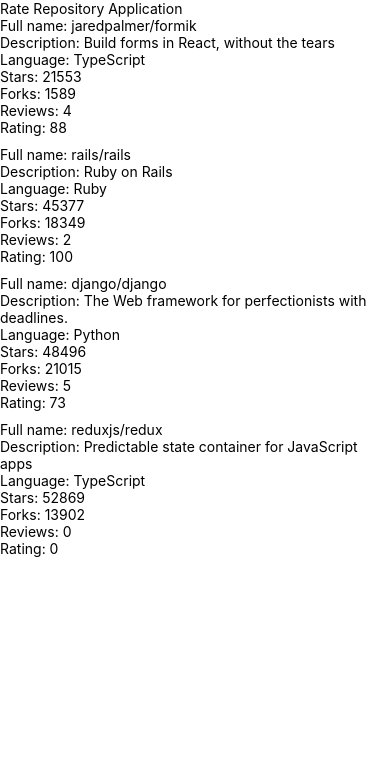
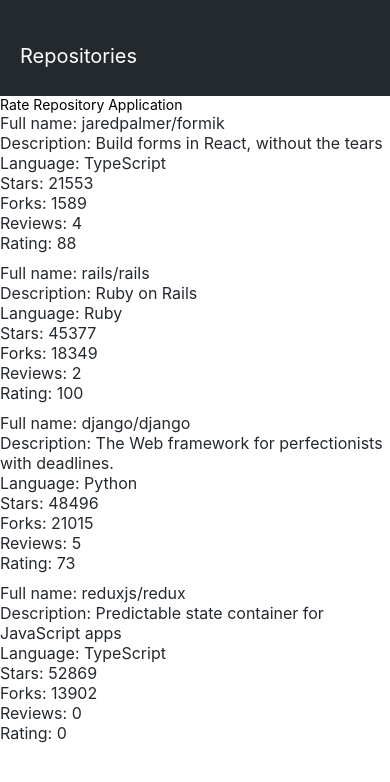
Before and after one commit to onoprienko/full-stack-open-react-native-2026, a React Native app in the folder rate-repository-app/: screen / in a window 390 px wide. Shown: the top 782 px of the page. Built offline with nearby package versions, Linux system fonts and the light colour scheme.

Commit message:
feat: add The app bar (4)

```diff
--- /dev/null
+++ b/rate-repository-app/src/components/AppBar.jsx
@@ -0,0 +1,34 @@
+import { View, StyleSheet, Pressable, Text } from 'react-native';
+import Constants from 'expo-constants';
+import theme from '../theme';
+
+const styles = StyleSheet.create({
+  container: {
+    paddingTop: Constants.statusBarHeight || 44,
+    backgroundColor: theme.colors.textPrimary,
+    paddingBottom: 28,
+    paddingLeft: 20,
+    paddingRight: 20,
+  },
+  text: {
+    color: theme.colors.textLight,
+    fontSize: theme.fontSizes.subheading,
+    fontWeight: theme.fontSizes.bold,
+  },
+});
+
+const AppBar = () => {
+  return (
+    <View style={styles.container}>
+      <Pressable
+        onPress={() => {
+          console.log('🧈');
+        }}
+      >
+        <Text style={styles.text}>Repositories</Text>
+      </Pressable>
+    </View>
+  );
+};
+
+export default AppBar;
--- /dev/null
+++ b/rate-repository-app/src/components/AppBarTab.jsx
@@ -0,0 +1,5 @@
+const AppBarTab = ({ children }) => {
+  return children;
+};
+
+export default AppBarTab;
--- a/rate-repository-app/src/components/Main.jsx
+++ b/rate-repository-app/src/components/Main.jsx
@@ -1,25 +1,19 @@
-import Constants from 'expo-constants';
 import { StatusBar } from 'expo-status-bar';
-import { StyleSheet, Text, View } from 'react-native';
+import { Text, View } from 'react-native';
 import RepositoryList from './../../src/components/RepositoryList';
-import PressableText from './../../src/components/PressableText';
-
-const styles = StyleSheet.create({
-  container: {
-    marginTop: Constants.statusBarHeight,
-    flex: 1,
-  },
-});
+import AppBar from './AppBar';
+import AppBarTab from './AppBarTab';
 
 const Main = () => {
   return (
-    <>
-      <View style={styles.container}>
-        <Text>Rate Repository Application</Text>
+    <View style={0}>
+      <AppBar />
+      <Text>Rate Repository Application</Text>
+      <AppBarTab>
         <RepositoryList />
-        <StatusBar style="auto" />
-      </View>
-    </>
+      </AppBarTab>
+      <StatusBar style="auto" />
+    </View>
   );
 };
 
--- a/rate-repository-app/src/components/PressableText.jsx
+++ /dev/null
@@ -1,11 +0,0 @@
-import { Text, Pressable, Alert } from 'react-native';
-
-const PressableText = (props) => {
-  return (
-    <Pressable onPress={() => Alert.alert('You pressed the text!')}>
-      <Text>You can press me</Text>
-    </Pressable>
-  );
-};
-
-export default PressableText;
--- a/rate-repository-app/src/components/RepositoryItem.jsx
+++ b/rate-repository-app/src/components/RepositoryItem.jsx
@@ -1,4 +1,5 @@
-import { View, Text } from 'react-native';
+import { View } from 'react-native';
+import Text from './Text';
 
 const RepositoryItem = ({ item }) => {
   return (
--- /dev/null
+++ b/rate-repository-app/src/components/Text.jsx
@@ -0,0 +1,39 @@
+import { Text as NativeText, StyleSheet } from 'react-native';
+
+import theme from '../theme';
+
+const styles = StyleSheet.create({
+  text: {
+    color: theme.colors.textPrimary,
+    fontSize: theme.fontSizes.body,
+    fontFamily: theme.fonts.main,
+    fontWeight: theme.fontWeights.normal,
+  },
+  colorTextSecondary: {
+    color: theme.colors.textSecondary,
+  },
+  colorPrimary: {
+    color: theme.colors.primary,
+  },
+  fontSizeSubheading: {
+    fontSize: theme.fontSizes.subheading,
+  },
+  fontWeightBold: {
+    fontWeight: theme.fontWeights.bold,
+  },
+});
+
+const Text = ({ color, fontSize, fontWeight, style, ...props }) => {
+  const textStyle = [
+    styles.text,
+    color === 'textSecondary' && styles.colorTextSecondary,
+    color === 'primary' && styles.colorPrimary,
+    fontSize === 'subheading' && styles.fontSizeSubheading,
+    fontWeight === 'bold' && styles.fontWeightBold,
+    style,
+  ];
+
+  return <NativeText style={textStyle} {...props} />;
+};
+
+export default Text;
--- /dev/null
+++ b/rate-repository-app/src/theme.js
@@ -0,0 +1,21 @@
+const theme = {
+  colors: {
+    textPrimary: '#24292e',
+    textSecondary: '#586069',
+    primary: '#0366d6',
+    textLight: '#ffffff',
+  },
+  fontSizes: {
+    body: 16,
+    subheading: 20,
+  },
+  fonts: {
+    main: 'System',
+  },
+  fontWeights: {
+    normal: '400',
+    bold: '700',
+  },
+};
+
+export default theme;
```
